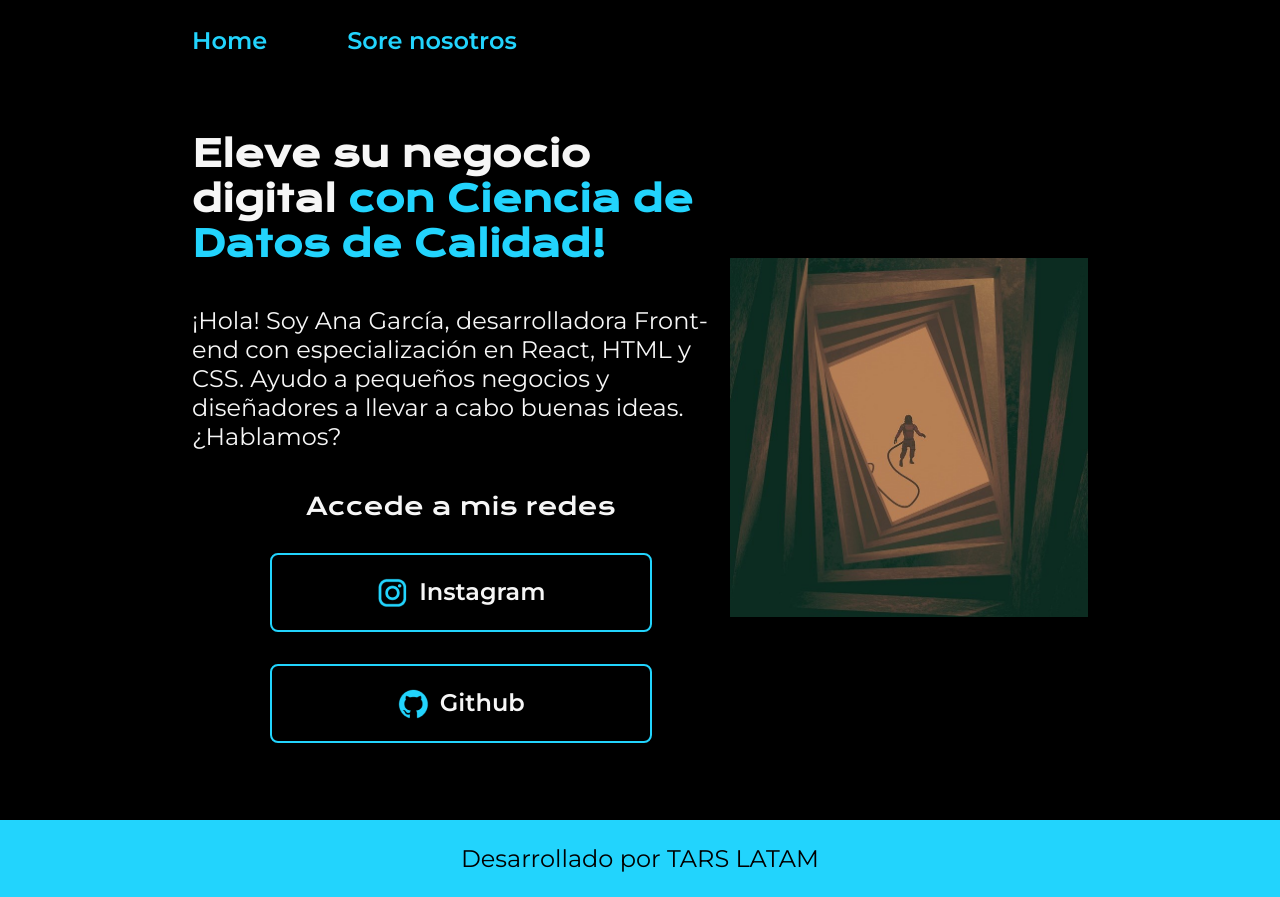
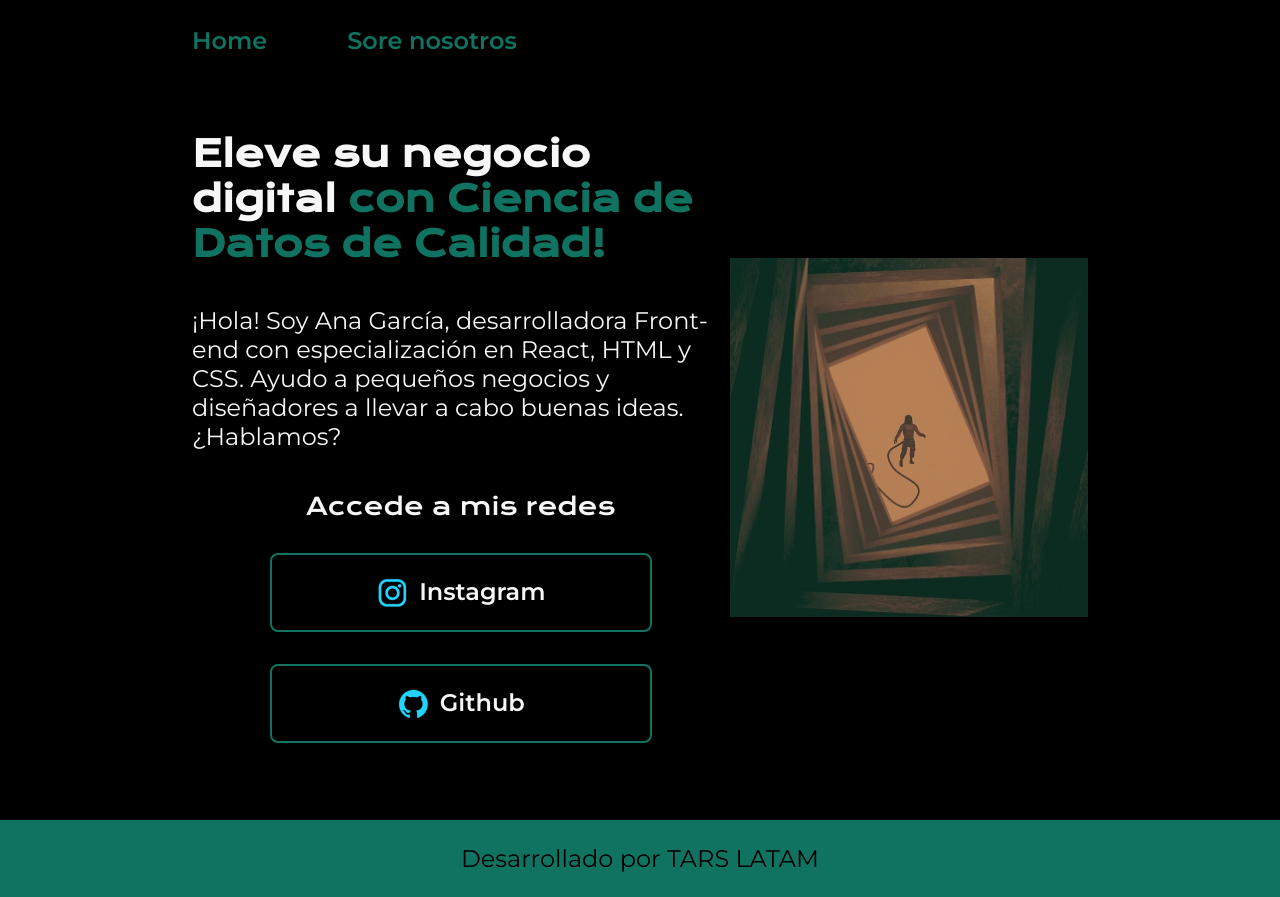
Before and after one commit to imannolM/html-css-proyecto, a plain HTML site: page index.html in a window 1280 px wide. Drawn offline with nearby package versions, Linux system fonts and the light colour scheme.

Commit message:
Hemos actualizado la paleta de colores usando variables css

```diff
--- a/styles/style.css
+++ b/styles/style.css
@@ -2,8 +2,9 @@
 
 :root{
    --color-primario: #000000;
-   --color-secundario: #f6f6f6;
-   --color-terciario: #22d4fd;
+   --color-secundario: #F6F6F6;
+   --color-terciario: #107361;
+   --color-hover: #1D7373;
 
    --fuente-montserrat: "Montserrat", sans-serif;
    --fuente-krona-one: "Krona One", sans-serif;
@@ -103,7 +104,7 @@ body {
 }
 
 .presentacion__enlaces__link:hover {
-    background-color: var(--color-primario);
+    background-color: var(--color-hover);
 }
 
 .footer {
```
